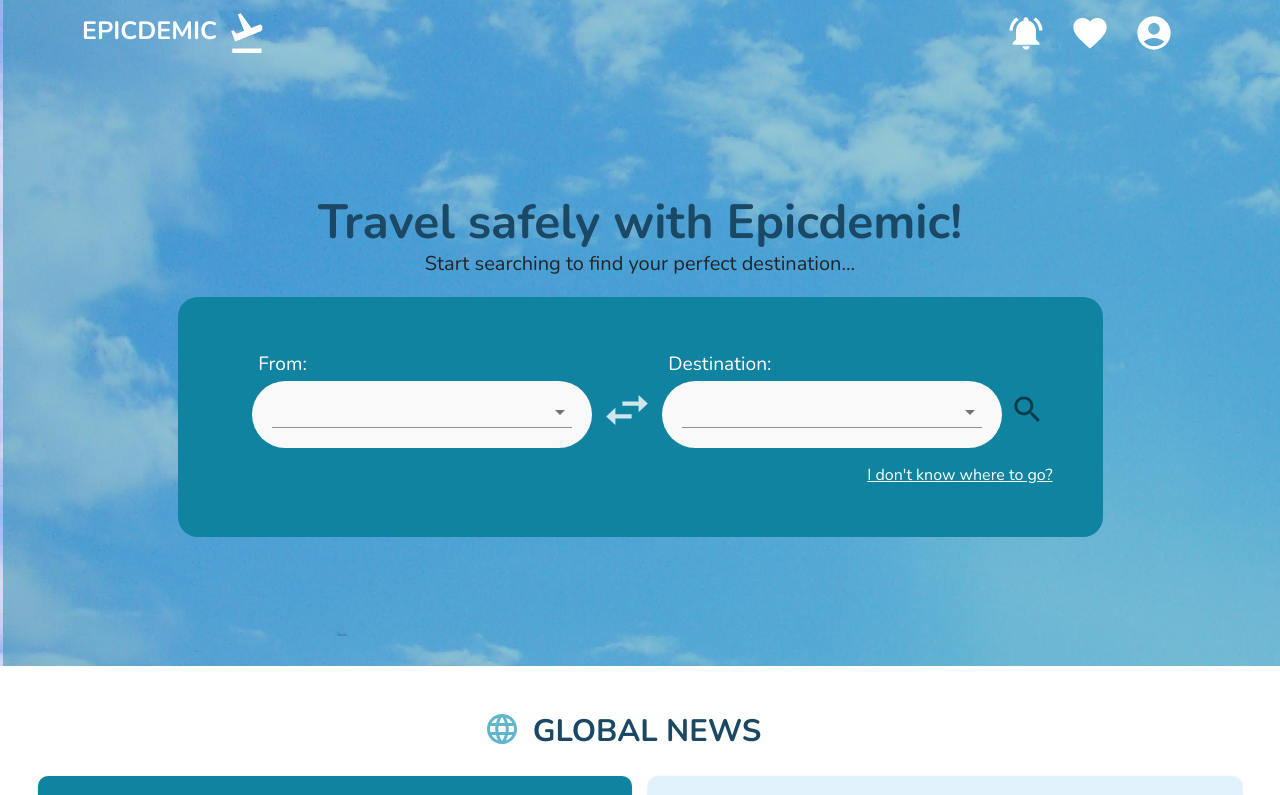
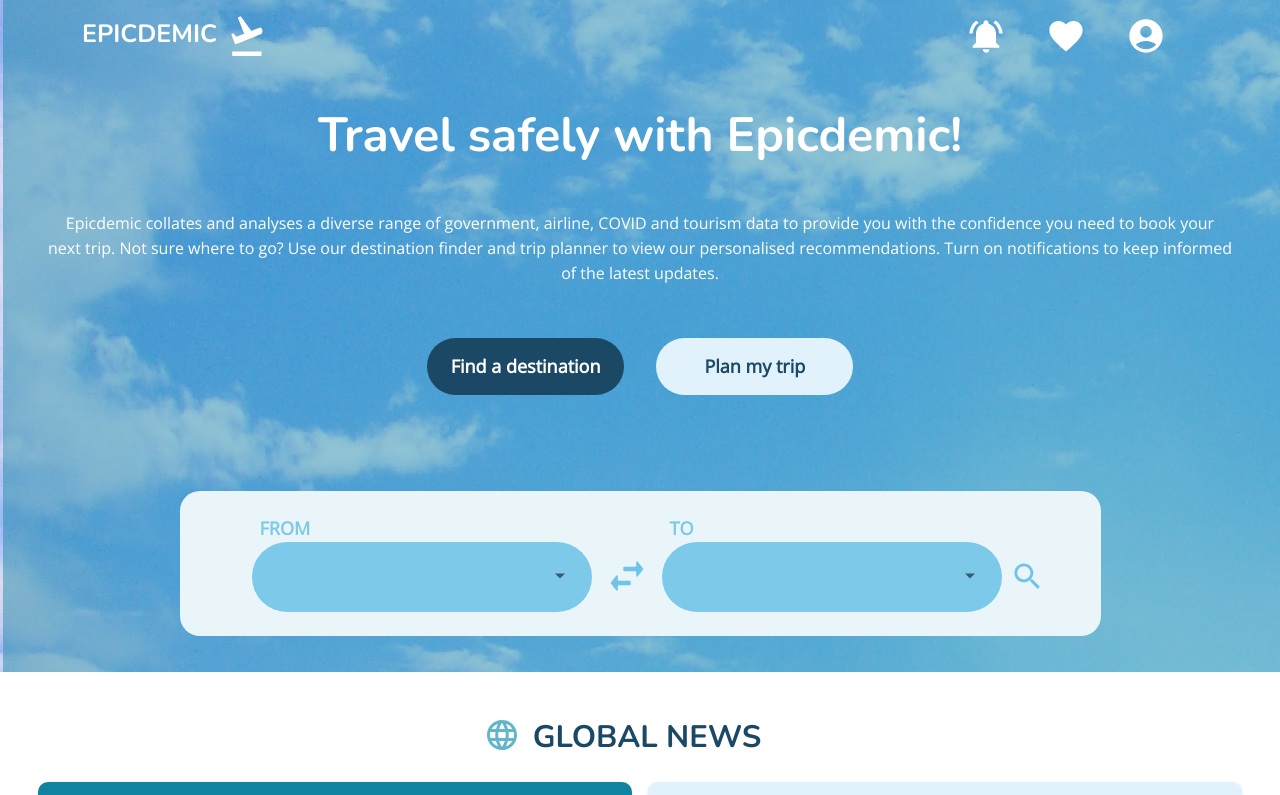
Before and after one commit to sophiac6410/SENG3011_EpicDemic, a React (Create React App) app in the folder PHASE_2/Application_SourceCode/epicdemic/: page / in a window 1280 px wide. Shown: the top 795 px of the page. Built offline with nearby package versions, Linux system fonts and the light colour scheme.

Commit message:
homepage search

```diff
--- a/PHASE_2/Application_SourceCode/epicdemic/package.json
+++ b/PHASE_2/Application_SourceCode/epicdemic/package.json
@@ -2,6 +2,8 @@
   "name": "epicdemic",
   "version": "0.1.0",
   "private": true,
+  "proxy": "http://localhost:3000",
+  "homepage": ".",
   "dependencies": {
     "@material-ui/core": "^4.12.3",
     "@mui/lab": "^5.0.0-alpha.75",
--- a/PHASE_2/Application_SourceCode/epicdemic/src/App.js
+++ b/PHASE_2/Application_SourceCode/epicdemic/src/App.js
@@ -21,7 +21,6 @@ import {
   } from "react-router-dom";
 
 const theme = createTheme({
-  spacing: [0, 2, 3, 5, 8],
   typography: {
     fontFamily: ['Nunito', 'serif', 'open Sanc'].join(','),
     title: {
--- a/PHASE_2/Application_SourceCode/epicdemic/src/components/Home/CountrySearchBox.js
+++ b/PHASE_2/Application_SourceCode/epicdemic/src/components/Home/CountrySearchBox.js
@@ -3,18 +3,45 @@ import Box from '@mui/material/Box';
 import TextField from '@mui/material/TextField';
 import Autocomplete from '@mui/material/Autocomplete';
 import "react-multi-carousel/lib/styles.css";
+import { makeStyles } from "@material-ui/core/styles";
 import InputAdornment from '@mui/material/InputAdornment';
 import SearchIcon from '@mui/icons-material/Search';
 
+const useStyles = makeStyles((theme) => ({
+  inputRoot: {
+    "&.MuiInput-underline:before": {
+      borderBottom: "2px solid #7CC9E9"
+    },
+    "&.MuiInput-underline:hover:before": {
+      borderBottom: "2px solid white"
+    },
+    "&.MuiInput-underline:after": {
+      borderBottom: "2px solid #7CC9E9"
+    },
+    color: "white",
+    backgroundColor: "#7CC9E9",
+    fontFamily: "Open Sans, sans-serif",
+    fontStyle: "normal",
+    fontWeight: 700,
+    fontSize: "18px",
+    lineHeight: "27px"
+  }
+}));
+
+
 export default function CountrySelect({isFrom}) {
+  const classes = useStyles();
+
   return (
     <div style={{ display: "flex", alignItems: "center", flexDirection: "row", padding: '10px' }}>
 
       <Autocomplete
         id="country-select-demo"
+        classes={classes}
         sx={{ width: 300 }}
         options={ isFrom ? aus : countries }
         autoHighlight
+        underlineShow={false}
         getOptionLabel={(option) => option.label}
         renderOption={(props, option) => (
           <Box component="li" sx={{ '& > img': { mr: 2, flexShrink: 0 } }} {...props}>
@@ -36,6 +63,7 @@ export default function CountrySelect({isFrom}) {
             inputProps={{
               ...params.inputProps,
               autoComplete: 'new-password', // disable autocomplete and autofill
+              disableUnderline: true,
             }}
           />
         )}
--- a/PHASE_2/Application_SourceCode/epicdemic/src/components/Home/LocationBar.js
+++ b/PHASE_2/Application_SourceCode/epicdemic/src/components/Home/LocationBar.js
@@ -3,7 +3,7 @@ import LocationCard from "./LocationCard";
 import Carousel from "react-multi-carousel";
 import "react-multi-carousel/lib/styles.css";
 import "../../styles/Home.css"
-import { Button, Row, Col } from "react-bootstrap";
+import {Row, Col } from "react-bootstrap";
 import Typography from '@mui/material/Typography'
 
 const responsive = {
--- a/PHASE_2/Application_SourceCode/epicdemic/src/components/Home/NavBar.js
+++ b/PHASE_2/Application_SourceCode/epicdemic/src/components/Home/NavBar.js
@@ -1,4 +1,4 @@
-import { Navbar, Container } from "react-bootstrap";
+import { Navbar, Container, Nav } from "react-bootstrap";
 import logo from '../../static/logo.svg'
 import FavoriteIcon from '@mui/icons-material/Favorite';
 import AccountCircleIcon from '@mui/icons-material/AccountCircle';
@@ -15,11 +15,17 @@ function NavbarComp() {
           <img src={logo} alt="logo" width="60px" height="40px"></img>
         </Navbar.Brand>
         <div className="d-flex justify-content-end pe-4">
-          <NotificationsActiveIcon sx={{ color: "white", fontSize: "40px"}} className="me-3 ms-3"></NotificationsActiveIcon>
-          <div href="/saved" name="saved">
-            <FavoriteIcon sx={{ color: "white", fontSize: "40px"}} className="ms-2 me-3"></FavoriteIcon>
-          </div>
-          <AccountCircleIcon sx={{ color: "white", fontSize: "40px"}} className="ms-2"></AccountCircleIcon>
+          <Nav>
+            <Nav.Link href="/saved" name="saved">
+              <NotificationsActiveIcon sx={{ color: "white", fontSize: "40px"}} className="me-3 ms-3"></NotificationsActiveIcon>
+            </Nav.Link>
+            <Nav.Link href="/saved" name="saved">
+              <FavoriteIcon sx={{ color: "white", fontSize: "40px"}} className="ms-2 me-3"></FavoriteIcon>
+            </Nav.Link>
+            <Nav.Link href="/saved" name="saved">
+              <AccountCircleIcon sx={{ color: "white", fontSize: "40px"}} className="ms-2"></AccountCircleIcon>
+            </Nav.Link>
+          </Nav>
         </div>
       </Container>
     </Navbar>
--- a/PHASE_2/Application_SourceCode/epicdemic/src/components/Home/Search.js
+++ b/PHASE_2/Application_SourceCode/epicdemic/src/components/Home/Search.js
@@ -6,6 +6,7 @@ import IconButton from '@mui/material/IconButton';
 import { useNavigate, } from 'react-router-dom';
 import Link from '@material-ui/core/Link';
 import "./../../styles/App.css"
+import Typography from '@mui/material/Typography'
 
 function Search() {
 
@@ -17,24 +18,23 @@ function Search() {
   const goDestination = () =>{
     navigate('/finder');
   }
-
     return(
-      <div className="border-radius-small bg-medium-teal" style={{padding: '50px'}}>
+      <div className="border-radius-small bg-off-white ps-5 pe-5 pt-4 pb-4 mt-5 mb-5">
         <div className="search-row">
           <div className="search-col ps-4">
-            <div className="search-bar-text">From:</div>
-            <div className="border-radius-large searchfield-container">
+            <Typography variant="bodyImportant" className="color-sky-blue ps-2">FROM</Typography>
+            <div className="border-radius-large searchfield-container bg-sky-blue dark">
               <CountrySelect isFrom={true}></CountrySelect>
             </div>
           </div>
           <div className="search-col">
-            <div style={{ paddingTop: '25px' }}>
+            <div style={{ paddingTop: '25px' }} className="color-medium-blue">
               <img src={arrow} alt="arrow" width="70px" height="30px"></img>
             </div>
           </div>
           <div className="search-col">
-            <div className="search-bar-text">Destination:</div>
-            <div className="border-radius-large searchfield-container">
+            <Typography variant="bodyImportant" className="color-sky-blue ps-2">TO</Typography>
+            <div className="border-radius-large searchfield-container bg-sky-blue">
               <CountrySelect isFrom={false}></CountrySelect>
             </div>
           </div>
@@ -42,18 +42,9 @@ function Search() {
             <IconButton
               aria-label="search"
               onClick={ routeChange }>
-              <SearchIcon fontSize="large" />
+              <SearchIcon sx={{ color: "#70C4E8"}} fontSize="large" />
             </IconButton>
           </div>
-
-
-        </div>
-
-        <div className="search-text" style={{textDecoration: 'underline'}}>
-          <Link href="#" onClick={goDestination} color="inherit">
-            I don't know where to go?
-          </Link>
-          {/* <a>I don't know where to go?</a> */}
         </div>
     </div>
     )
--- a/PHASE_2/Application_SourceCode/epicdemic/src/index.js
+++ b/PHASE_2/Application_SourceCode/epicdemic/src/index.js
@@ -15,4 +15,4 @@ ReactDOM.render(
 // If you want to start measuring performance in your app, pass a function
 // to log results (for example: reportWebVitals(console.log))
 // or send to an analytics endpoint. Learn more: https://bit.ly/CRA-vitals
-reportWebVitals();
+// reportWebVitals();
--- a/PHASE_2/Application_SourceCode/epicdemic/src/pages/home.js
+++ b/PHASE_2/Application_SourceCode/epicdemic/src/pages/home.js
@@ -11,6 +11,7 @@ import DiseaseReportBar from "../components/Home/DiseaseReportBar";
 import Typography from '@mui/material/Typography'
 import NavbarComp from '../components/Home/NavBar'
 
+const intro = "Epicdemic collates and analyses a diverse range of government, airline, COVID and tourism data to provide you with the confidence you need to book your next trip. Not sure where to go? Use our destination finder and trip planner to view our personalised recommendations.  Turn on notifications to keep informed of the latest updates."
 function Home() {
   return (
       <div style={{"background-color": "white"}}>
@@ -18,10 +19,20 @@ function Home() {
           <NavbarComp></NavbarComp>
           <Row>
             <div id="header">
-              <Typography variant="title" className="color-dark-teal">Travel safely with Epicdemic!</Typography>
-              <Typography variant="bodyCaption" sx={ { paddingBottom: '20px' }}>
-                Start searching to find your perfect destination...
-              </Typography>
+              <Typography variant="title" className="color-white mt-5">Travel safely with Epicdemic!</Typography>
+              <div className="text-center m-5">
+                <Typography variant="bodyText" className="color-white" sx={ { paddingBottom: '20px' }}>
+                  {intro}
+                </Typography>
+              </div>
+              <Col className="mt-1 mb-5">
+                <button className="btn-base btn-dark bg-dark-teal align-self-center me-3 pe-4 ps-4">
+                  <Typography variant="bodyImportant">Find a destination</Typography>
+                </button>
+                <button className="btn-base bg-light-blue align-self-center ms-3 pe-5 ps-5">
+                  <Typography variant="bodyImportant" className="color-dark-teal">Plan my trip</Typography>
+                </button>
+              </Col>
               <Search></Search>
             </div>
           </Row>
--- a/PHASE_2/Application_SourceCode/epicdemic/src/styles/App.css
+++ b/PHASE_2/Application_SourceCode/epicdemic/src/styles/App.css
@@ -32,6 +32,15 @@
 }
 .bg-dark-grey {
     background-color: #515151;
+}
+.bg-white{
+    background-color: white;
+}
+.bg-off-white{
+    background-color: #E9F5F9;
+}
+.bg-sky-blue{
+    background-color: #7CC9E9;
 }
 
 /* COLORS */
@@ -70,6 +79,9 @@
 }
 .color-light-blue {
     color: #E2F2FC;
+}
+.color-sky-blue{
+    color: #7CC9E9;
 }
 
 /* FONT STYLES */
```
Also changed, not shown: PHASE_2/Application_SourceCode/epicdemic/src/static/arrow.svg.
